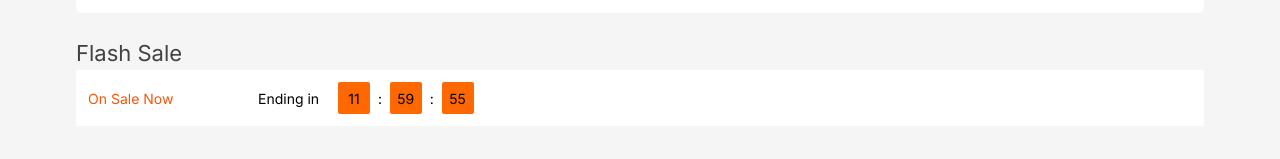
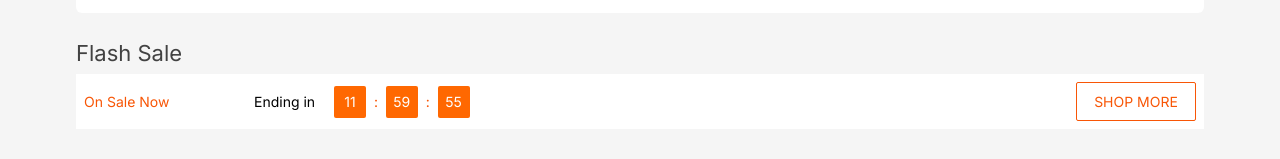
Before and after one commit to bidursapkota00/daraz, a Next.js app: page / in a window 1280 px wide. Shown: the part 603-762 px from the top of the page. Built offline with nearby package versions, Linux system fonts and the light colour scheme.

Commit message:
button added in timer

```diff
--- a/app/_components/flash-sale/FlashSale.tsx
+++ b/app/_components/flash-sale/FlashSale.tsx
@@ -3,8 +3,8 @@ import Timer from "./Timer";
 export default function FlashSale() {
     return (
         <div className="px-[76px]">
-            <h1 className="text-[#424242] text-[22px] pb">Flash Sale</h1>
-            <div className='grid grid-cols-[170px_1fr_100px] bg-white p-3 text-[14px] items-center'>
+            <h1 className="text-[#424242] text-[22px] mb-1">Flash Sale</h1>
+            <div className='grid grid-cols-[170px_1fr_120px] bg-white p-2 text-[14px] items-center'>
                 <span className="text-[#f85606]">On Sale Now</span>
                 <div className='grid grid-cols-[80px_1fr] items-center'>
                     <span>Ending in</span>
@@ -12,6 +12,7 @@ export default function FlashSale() {
                         <Timer />
                     </div>
                 </div>
+                <button className="py-2 border border-[#f85606] text-[14px] text-[#f85606] rounded-sm">SHOP MORE</button>
             </div>
         </div>
     )
--- a/app/_components/flash-sale/Timer.tsx
+++ b/app/_components/flash-sale/Timer.tsx
@@ -37,11 +37,11 @@ export default function Timer() {
 
     return (
         <>
-            <div className='w-8 h-8 flex flex-row items-center justify-center bg-[#ff6801] rounded-sm'><span>{String(time.hours).padStart(2, '0')}</span></div>
-            <span className='inline-block'>&nbsp;&nbsp;:&nbsp;&nbsp;</span>
-            <div className='w-8 h-8 flex flex-row items-center justify-center bg-[#ff6801] rounded-sm'><span>{String(time.minutes).padStart(2, '0')}</span></div>
-            <span className='inline-block'>&nbsp;&nbsp;:&nbsp;&nbsp;</span>
-            <div className='w-8 h-8 flex flex-row items-center justify-center bg-[#ff6801] rounded-sm'><span>{String(time.seconds).padStart(2, '0')}</span></div>
+            <div className='w-8 h-8 flex flex-row items-center justify-center bg-[#ff6801] rounded-sm text-white'><span>{String(time.hours).padStart(2, '0')}</span></div>
+            <span className='inline-block text-[#f85606]'>&nbsp;&nbsp;:&nbsp;&nbsp;</span>
+            <div className='w-8 h-8 flex flex-row items-center justify-center bg-[#ff6801] rounded-sm text-white'><span>{String(time.minutes).padStart(2, '0')}</span></div>
+            <span className='inline-block text-[#f85606]'>&nbsp;&nbsp;:&nbsp;&nbsp;</span>
+            <div className='w-8 h-8 flex flex-row items-center justify-center bg-[#ff6801] rounded-sm text-white'><span>{String(time.seconds).padStart(2, '0')}</span></div>
         </>
     )
 }
```
